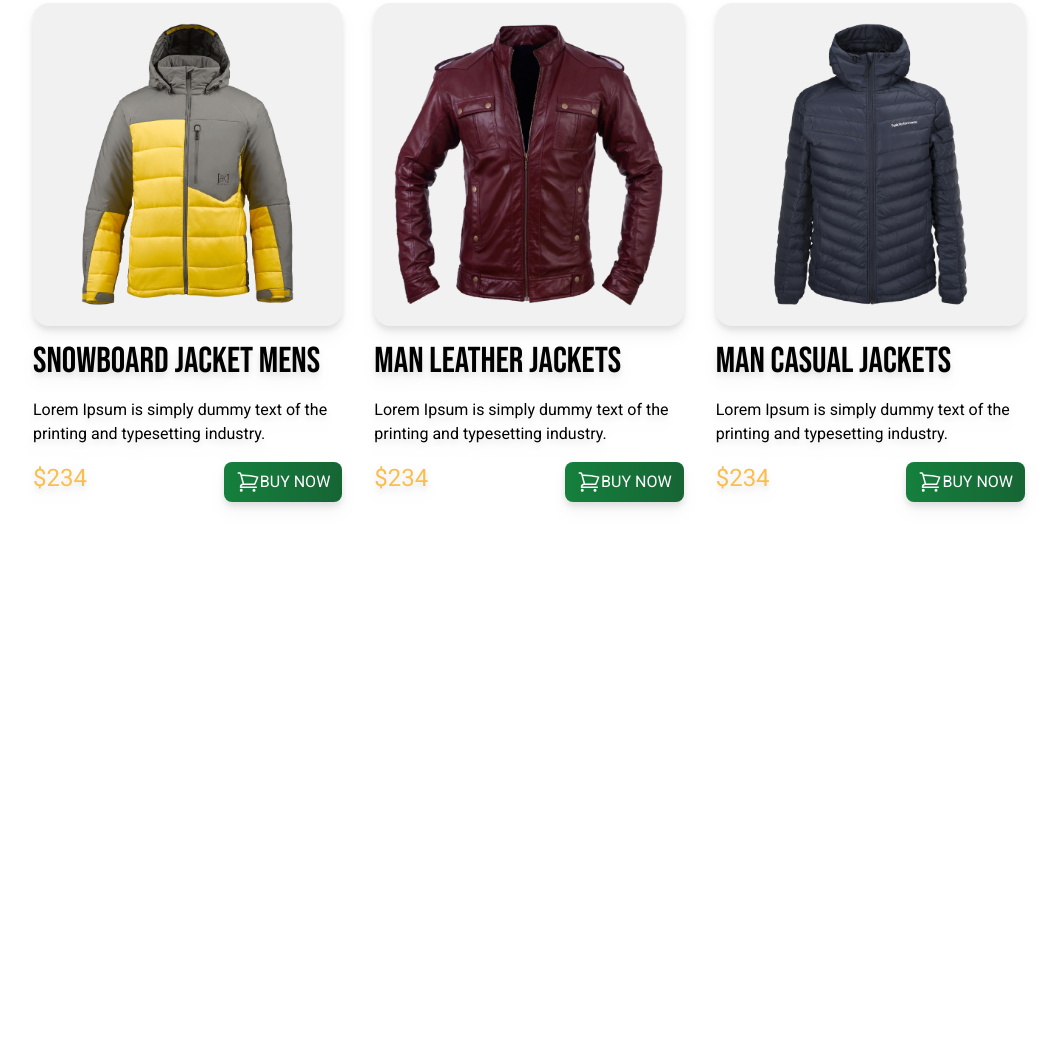
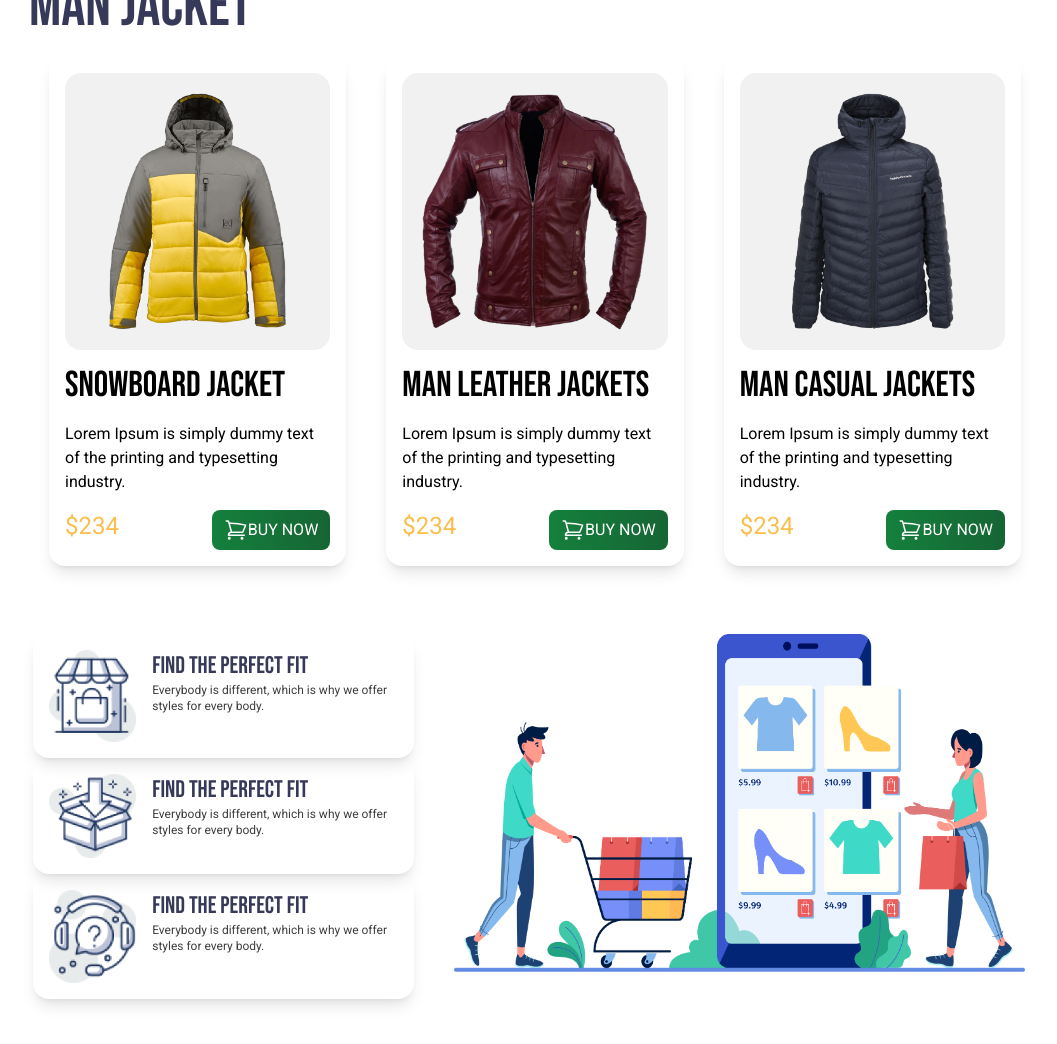
Before and after one commit to YousufOO7/penguin-fashion, a plain HTML site: page index.html in a window 1280 px wide. Shown: the part 1342-2386 px from the top of the page, without its empty margins (111-1168 px from the left). Before the commit the page ends 1908 px from the top, so only its background shows below. Drawn offline with nearby package versions, Linux system fonts and the light colour scheme.

Commit message:
added find section

```diff
--- a/index.html
+++ b/index.html
@@ -41,13 +41,13 @@
          </div>
     </header>
     <main class="max-w-5xl mx-auto">
-        <section class="my-12">
+        <section class="my-12 ml-3">
             <h1 class="text-6xl text-[#363958] uppercase font-bebas-neue ">W0Man Jacket</h1>
 
         <!-- jacket card container-->
          <div class="grid grid-cols-1 md:grid-cols-2 lg:grid-cols-3">
             <!-- jacket card 1 -->
-             <div class="p-4 rounded-2xl space-y-4 drop-shadow-lg ">
+             <div class="p-4 m-5 rounded-2xl space-y-4 shadow-lg ">
                 <img class="bg-[#F1F1F1] p-5 rounded-2xl" src="./images/jacket-1.png" alt="">
                 <h2 class="text-4xl font-bebas-neue">Yellow Coat Jacket </h2>
                 <p>Lorem Ipsum is simply dummy text of the
@@ -63,7 +63,7 @@
                 </div>
              </div>
               <!-- jacket card 2 -->
-              <div class="p-4 rounded-2xl space-y-4 drop-shadow-lg ">
+              <div class="p-4 m-5 rounded-2xl space-y-4 shadow-lg ">
                 <img class="bg-[#F1F1F1] p-5 rounded-2xl" src="./images/jacket-2.png" alt="">
                 <h2 class="text-4xl font-bebas-neue">Ladies Jacket</h2>
                 <p>Lorem Ipsum is simply dummy text of the
@@ -79,7 +79,7 @@
                 </div>
              </div>
               <!-- jacket card 3 -->
-              <div class="p-4 rounded-2xl space-y-4 drop-shadow-lg ">
+              <div class="p-4 m-5 rounded-2xl space-y-4 shadow-lg ">
                 <img class="bg-[#F1F1F1] p-5 rounded-2xl" src="./images/jacket-3.png" alt="">
                 <h2 class="text-4xl font-bebas-neue">Woman Leather Jacket</h2>
                 <p>Lorem Ipsum is simply dummy text of the
@@ -98,15 +98,15 @@
         </section>
 
         <!-- MAN section start here -->
-        <section class="my-12">
+        <section class="my-12 ml-3">
             <h1 class="text-6xl text-[#363958] uppercase font-bebas-neue ">Man Jacket</h1>
 
         <!-- jacket card container-->
-         <div class="grid grid-cols-1 md:grid-cols-2 lg:grid-cols-3">
+         <div class="grid grid-cols-1 md:grid-cols-2 lg:grid-cols-3 ">
             <!-- jacket card 1 -->
-             <div class="p-4 rounded-2xl space-y-4 drop-shadow-lg ">
+             <div class=" rounded-2xl space-y-4 shadow-lg m-5 p-4">
                 <img class="bg-[#F1F1F1] p-5 rounded-2xl" src="./images/jacket-4.png" alt="">
-                <h2 class="text-4xl font-bebas-neue">Snowboard Jacket Mens </h2>
+                <h2 class="text-4xl font-bebas-neue">Snowboard Jacket </h2>
                 <p>Lorem Ipsum is simply dummy text of the
                     printing and typesetting industry.</p>
                 <div class="flex justify-between">
@@ -120,7 +120,7 @@
                 </div>
              </div>
               <!-- jacket card 2 -->
-              <div class="p-4 rounded-2xl space-y-4 drop-shadow-lg ">
+              <div class="p-4 m-5 rounded-2xl space-y-4 shadow-lg ">
                 <img class="bg-[#F1F1F1] p-5 rounded-2xl" src="./images/jacket-5.png" alt="">
                 <h2 class="text-4xl font-bebas-neue">Man Leather Jackets </h2>
                 <p>Lorem Ipsum is simply dummy text of the
@@ -136,7 +136,7 @@
                 </div>
              </div>
               <!-- jacket card 3 -->
-              <div class="p-4 rounded-2xl space-y-4 drop-shadow-lg ">
+              <div class="p-4 m-5 rounded-2xl space-y-4 shadow-lg ">
                 <img class="bg-[#F1F1F1] p-5 rounded-2xl" src="./images/jacket-6.png" alt="">
                 <h2 class="text-4xl font-bebas-neue">Man Casual Jackets </h2>
                 <p>Lorem Ipsum is simply dummy text of the
@@ -153,6 +153,44 @@
              </div>
          </div>
         </section>
+        <!-- find section start here -->
+         <section class="my-12 m-4">
+            <div class="flex flex-col-reverse md:flex-row gap-y-10 md:gap-10">
+                <div class="md:w-2/5">
+                    <!-- find card 1 -->
+                    <div class="md:flex  p-4 gap-4 rounded-2xl shadow-lg ">
+                        <img class="w-1/4" src="./icons/house.png" alt="">
+                        <div>
+                            <h2 class="text-2xl font-bebas-neue text-[#363958]">Find the Perfect Fit</h2>
+                            <p class="text-xs font-roboto text-[#3E3E3E]">Everybody is different, which is why we
+                                offer styles for every body.</p>
+                        </div>
+                    </div>
+                    <!-- find card 2 -->
+                    <div class="md:flex p-4 gap-4 rounded-2xl shadow-lg ">
+                        <img class="w-1/4" src="./icons/box.png" alt="">
+                        <div>
+                            <h2 class="text-2xl font-bebas-neue text-[#363958]">Find the Perfect Fit</h2>
+                            <p class="text-xs font-roboto text-[#3E3E3E]">Everybody is different, which is why we
+                                offer styles for every body.</p>
+                        </div>
+                    </div>
+                    <!-- find card 3 -->
+                    <div class="md:flex p-4 gap-4 rounded-2xl shadow-lg ">
+                        <img class="w-1/4" src="./icons/question.png" alt="">
+                        <div>
+                            <h2 class="text-2xl font-bebas-neue text-[#363958]">Find the Perfect Fit</h2>
+                            <p class="text-xs font-roboto text-[#3E3E3E]">Everybody is different, which is why we
+                                offer styles for every body.</p>
+                        </div>
+                    </div>
+
+                </div>
+                <div class="md:w-3/5">
+                    <img src="./images/shopping.png" alt="">
+                </div>
+            </div>
+         </section>
     </main>
     <footer></footer>
 </body>
```
